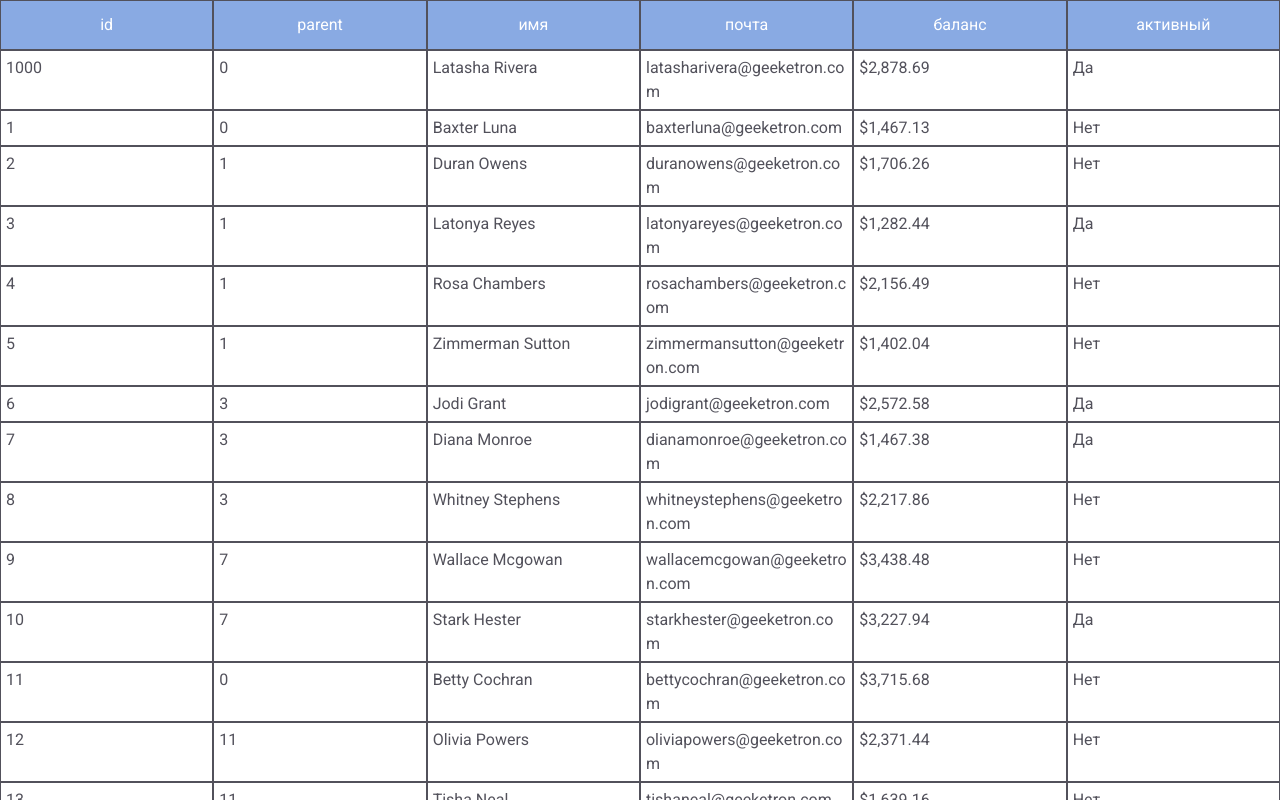
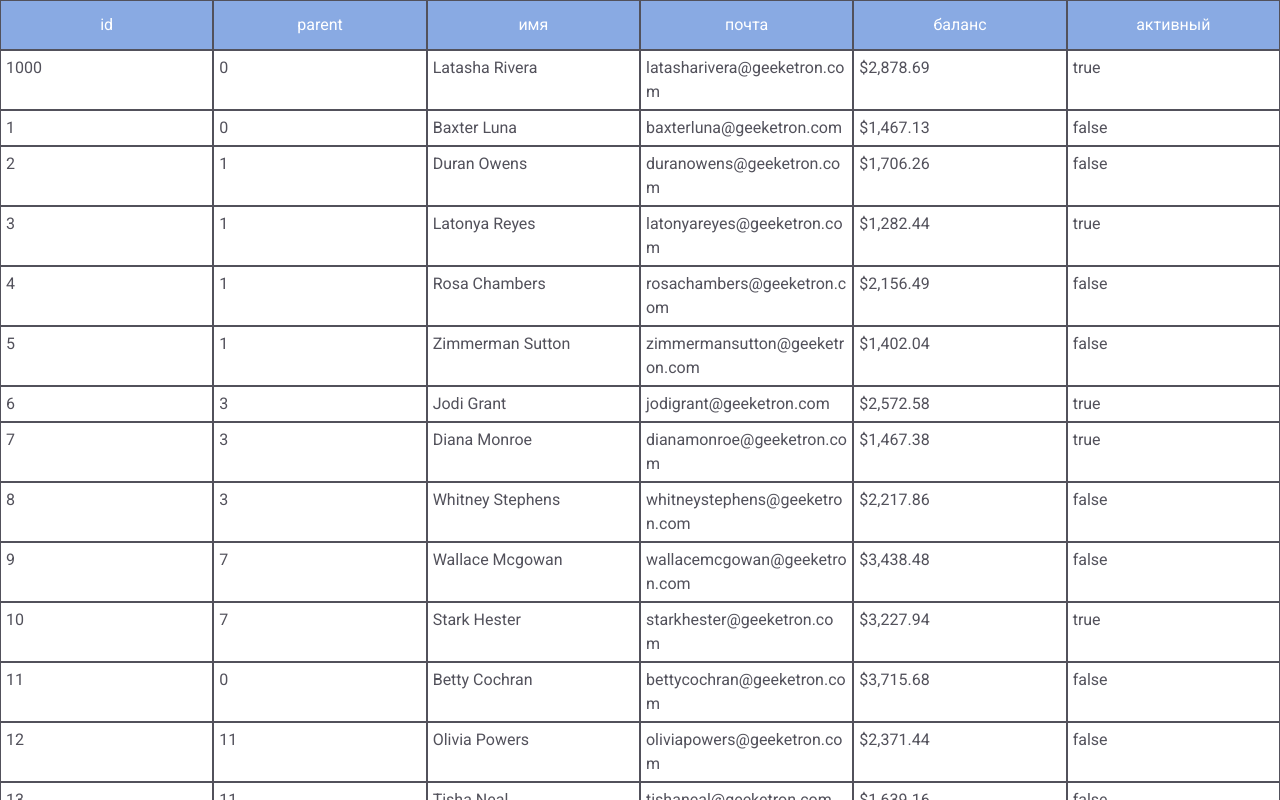
Before and after one commit to NenadoPL1Z/fsd-table-app, a React (Vite) app: page / in a window 1280 px wide. Shown: the top 800 px of the page. Built offline with nearby package versions, Linux system fonts and the light colour scheme.

Commit message:
sync: header column with main

```diff
--- a/src/widget/header/lib/constants/index.ts
+++ b/src/entities/table/constants/index.ts
@@ -1,9 +1,11 @@
 import { TableLine } from "@/shared/model";
 import { HeaderItemType } from "@/feature/table/ui";
 
-type Data = Record<keyof TableLine, HeaderItemType>;
+type TabKey = keyof TableLine;
 
-const data: Data = {
+type Data = Record<TabKey, HeaderItemType>;
+
+const tableStructure: Data = {
   id: { name: "id", type: "number" },
   parentId: { name: "parent", type: "number" },
   name: { name: "имя", type: "number" },
@@ -11,14 +13,25 @@ const data: Data = {
   balance: { name: "баланс", type: "number" },
   isActive: { name: "активный", type: "name" },
 };
-const getHeaderDataArr = () => {
+const getTableHeader = () => {
   const result: HeaderItemType[] = [];
 
-  for (const [, value] of Object.entries(data)) {
+  for (const [, value] of Object.entries(tableStructure)) {
     result.push(value);
   }
 
   return result;
 };
 
-export const headerDataArr = getHeaderDataArr();
+const getTableMain = () => {
+  const result: TabKey[] = [];
+
+  for (const [key] of Object.entries(tableStructure)) {
+    result.push(key as TabKey);
+  }
+
+  return result;
+};
+
+export const tableHeader = getTableHeader();
+export const tableMain = getTableMain();
--- /dev/null
+++ b/src/entities/table/index.ts
@@ -0,0 +1 @@
+export { tableHeader, tableMain } from "./constants";
--- a/src/feature/table/ui/MainLine/MainLine.tsx
+++ b/src/feature/table/ui/MainLine/MainLine.tsx
@@ -1,18 +1,15 @@
 import { TableLine } from "@/shared/model";
 import styles from "./MainLine.module.scss";
-import { booleanToYesOrNo } from "@/shared/functions";
+import { tableMain } from "@/entities/table";
 
 export const MainLine = (props: TableLine) => {
-  const { id, parentId, isActive, balance, name, email } = props;
-
   return (
     <div className={styles.root}>
-      <div className={styles.item}>{id}</div>
-      <div className={styles.item}>{parentId}</div>
-      <div className={styles.item}>{name}</div>
-      <div className={styles.item}>{email}</div>
-      <div className={styles.item}>{balance}</div>
-      <div className={styles.item}>{booleanToYesOrNo(isActive)}</div>
+      {tableMain.map((key) => (
+        <div key={key} className={styles.item}>
+          {props[key] + ""}
+        </div>
+      ))}
     </div>
   );
 };
--- a/src/widget/header/ui/Header/Header.tsx
+++ b/src/widget/header/ui/Header/Header.tsx
@@ -1,11 +1,11 @@
-import { headerDataArr } from "../../lib/constants";
 import { HeaderItem } from "@/feature/table/ui";
 import styles from "./Header.module.scss";
+import { tableHeader } from "@/entities/table";
 
 export const Header = () => {
   return (
     <header className={styles.root}>
-      {headerDataArr.map((item) => (
+      {tableHeader.map((item) => (
         <HeaderItem key={item.name} {...item} />
       ))}
     </header>
```
